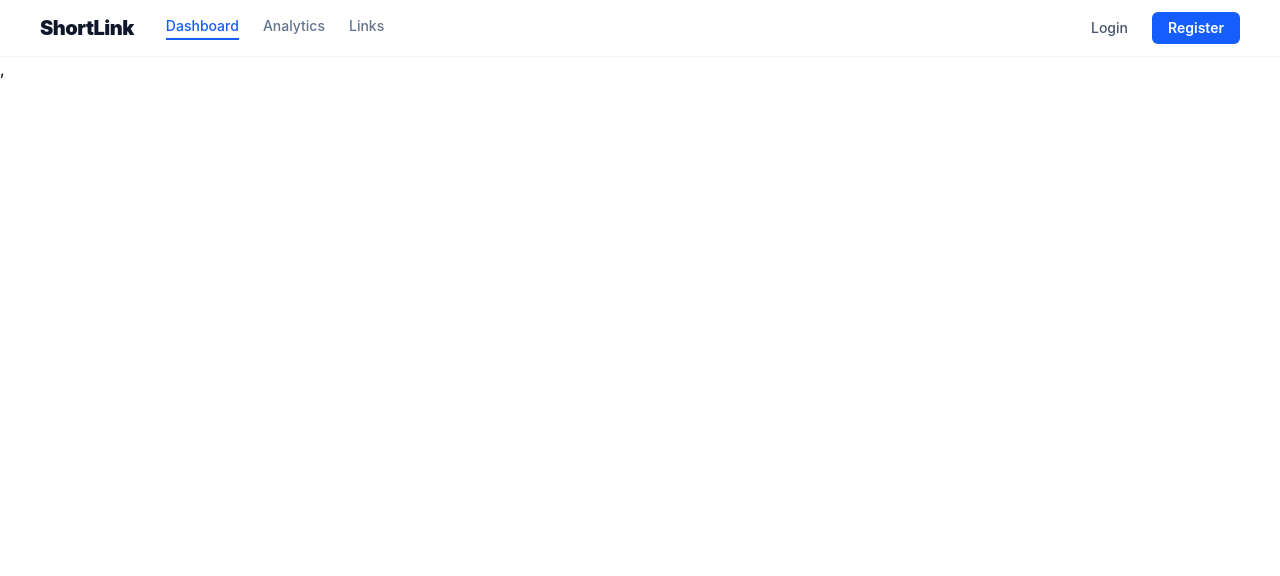
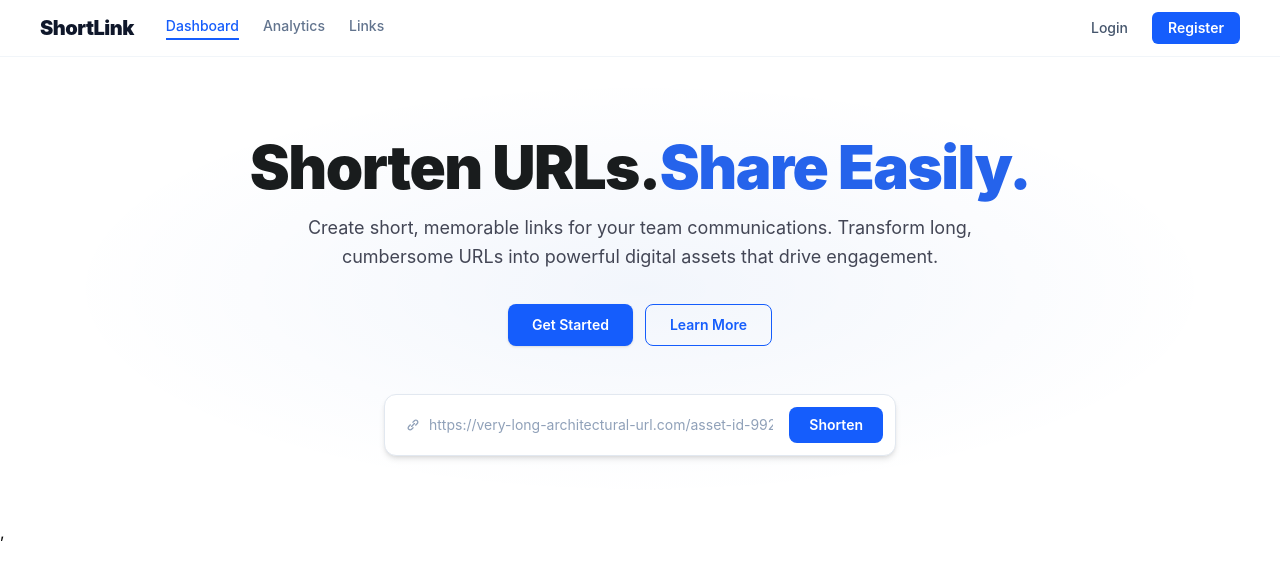
Before and after one commit to AbiPasundan/sortlink, a React (Vite) app in the folder frontend/: page / in a window 1280 px wide. Shown: the top 576 px of the page. Built offline with nearby package versions, Linux system fonts and the light colour scheme.

Commit message:
feat: create hero component for landingpage

```diff
--- /dev/null
+++ b/frontend/src/components/dashboard/Hero.jsx
@@ -0,0 +1,51 @@
+import { useState } from "react";
+import { CgLink } from "react-icons/cg";
+import { useNavigate } from "react-router";
+
+function HeroButton() {
+    return (
+        <div className="flex justify-center gap-3 mb-12">
+            <button className="bg-blue-600 hover:bg-blue-700 text-white font-semibold px-6 py-2.5 rounded-lg text-sm transition-colors shadow-sm">
+                Get Started
+            </button>
+            <button className="border border-blue-600 text-blue-600 hover:bg-blue-50 font-semibold px-6 py-2.5 rounded-lg text-sm transition-colors">
+                Learn More
+            </button>
+        </div>
+    )
+}
+function HeroInput() {
+    const navigate = useNavigate();
+    return (
+        <div className="bg-white rounded-xl shadow-md border border-slate-200 p-3 flex gap-2 max-w-lg mx-auto">
+            <div className="flex items-center gap-2 flex-1 px-2">
+                <span className="text-slate-400 shrink-0"> <CgLink /> </span>
+                <input type="text" placeholder="https://very-long-architectural-url.com/asset-id-99238-x1" className="flex-1 text-sm text-slate-700 placeholder-slate-400 outline-none bg-transparent min-w-0" />
+            </div>
+            <button onClick={() => navigate("/login")} className="bg-blue-600 hover:bg-blue-700 text-white font-semibold px-5 py-2 rounded-lg text-sm transition-all shrink-0" >
+                Shorten
+            </button>
+        </div>
+    )
+}
+
+function Hero() {
+    return (
+        <section className="pt-20 pb-16 px-6 text-center bg-[radial-gradient(45%_45%_at_50%_50%,rgba(0,74,198,0.05)_0%,rgba(0,74,198,0)_100%)]">
+            <div className="mx-auto">
+                <h1 className="text-[60px] md:text-6xl font-black tracking-tight text-[#191C1D] leading-none mb-4">
+                    <span>Shorten URLs.</span>
+                    <span className="text-[#2563EB]">Share Easily.</span>
+                </h1>
+                <p className="text-[#434655] text-lg leading-relaxed mb-8 max-w-2xl mx-auto">
+                    Create short, memorable links for your team communications. Transform long, cumbersome URLs into powerful digital assets that drive engagement.
+                </p>
+                <HeroButton />
+
+                <HeroInput />
+            </div>
+        </section>
+    )
+}
+
+export default Hero
--- a/frontend/src/pages/LandingPage.jsx
+++ b/frontend/src/pages/LandingPage.jsx
@@ -1,9 +1,11 @@
 import Navbar from "#/components/Navbar";
+import Hero from "#/components/dashboard/Hero";
 
 export default function LandingPage() {
   return (
     <div>
         <Navbar />
+        <Hero />
     </div>
   )
 }
```
